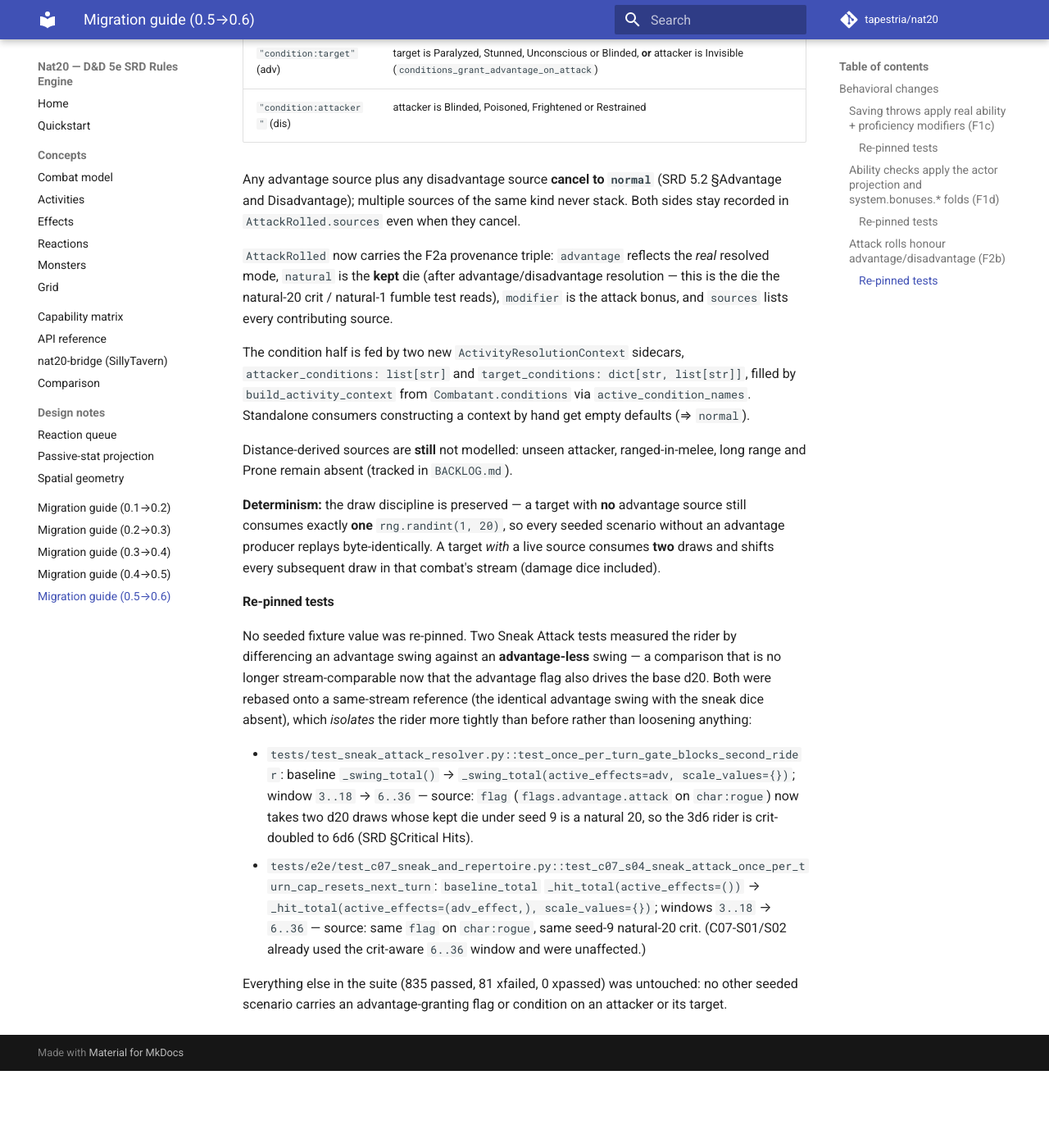
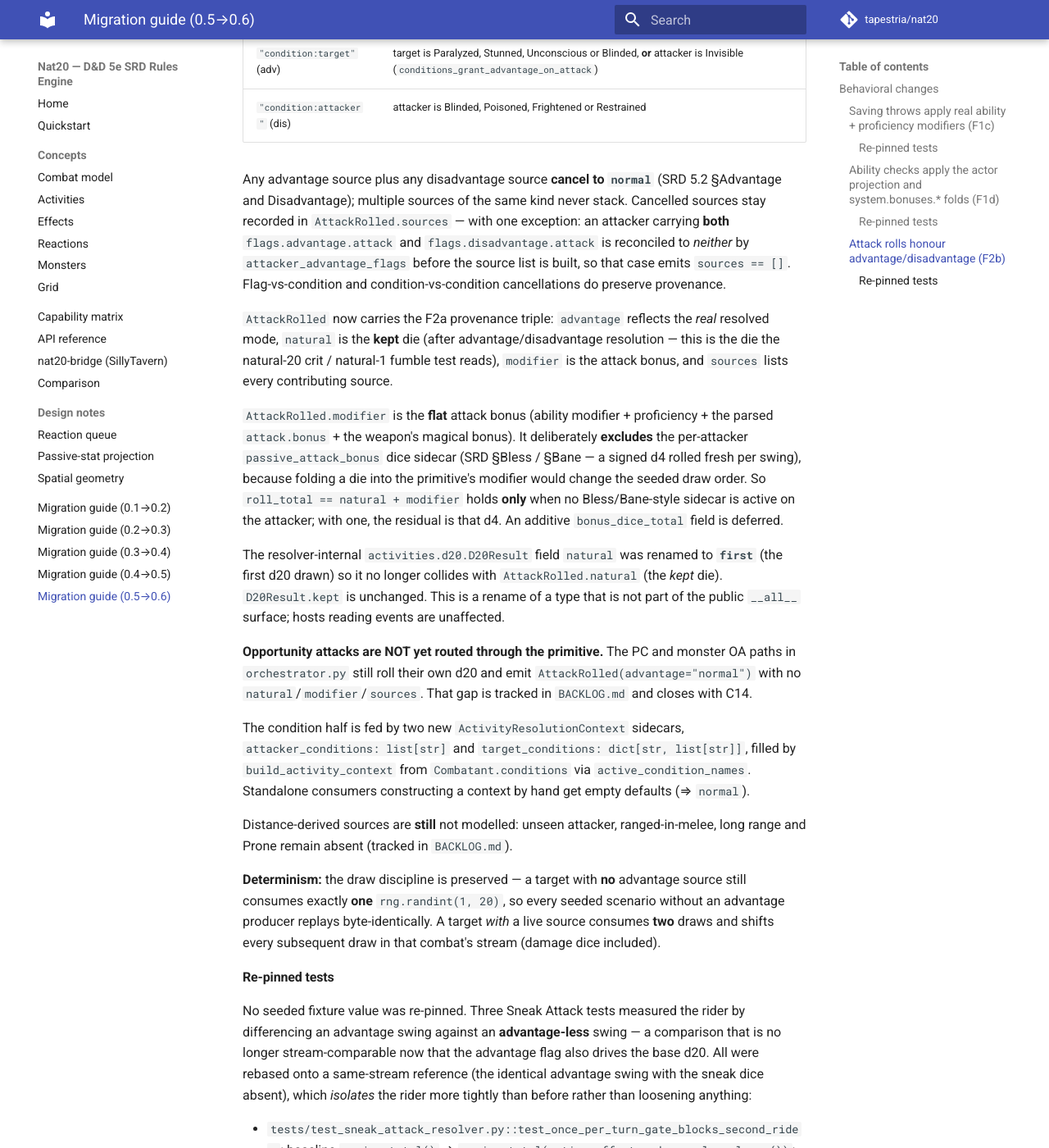
Before and after one commit to tapestria/nat20, an MkDocs documentation site: the page built from docs/migration/v0.5-to-v0.6.md, in a window 1280 px wide and 1400 px high, scrolled down 2974 px. Shown: the whole window at 82% size. Built offline with MkDocs 1.6.1 and Material for MkDocs 9.7.7, drawn with Linux system fonts in a browser that asks for light colours; comment, search, counter and statistics services are not loaded; before the commit the page ends 4280 px from its top, so only the background shows below that; some of the changed text lies outside the part shown.

Commit message:
fix(engine): F2b review round 1 — OA gap recorded, modifier invariant, D20Result.first
Review follow-ups on 06cb35a/60f1ae0. No new mechanics.

* Re-add a narrowed BACKLOG entry under "Audit 2026-08-26 — rolls & modifiers":
  the PC and monster opportunity-attack paths still emit
  `AttackRolled(advantage="normal")` outside `roll_d20_test` (C14 owns them).
  Soften the `docs/capabilities.md` row so it scopes the claim to ACTIVITY
  attacks and carves opportunity attacks out.
* Document on `AttackRolled.modifier` that it is the FLAT attack bonus and
  excludes the Bless/Bane `passive_attack_bonus` d4 (folding a die in would
  change the seeded draw order; a `bonus_dice_total` field is deferred), so
  `roll_total == natural + modifier` holds only without that sidecar. Pinned by
  a new test asserting the residual lands in `[1, 4]`.
* C07-S01 differenced an advantage combat against a no-advantage combat, which
  post-F2b is cross-stream. Rebased onto the same same-stream reference used for
  S04 (same advantage effect, non-rogue class ⇒ no Sneak Attack scale value ⇒ no
  rider), plus explicit assertions that the two runs share a stream and that the
  advantage really is live. The crit-aware window is unchanged.
* Rename `D20Result.natural` → `first` so it no longer collides with
  `AttackRolled.natural` (the KEPT die). `D20Result.kept` unchanged; the type is
  not on the public surface.

Co-Authored-By: Claude Fable 5 <noreply@anthropic.com>

```diff
--- a/docs/migration/v0.5-to-v0.6.md
+++ b/docs/migration/v0.5-to-v0.6.md
@@ -124,13 +124,38 @@ From v0.6 the attack roll goes through the unified D20 Test primitive
 | `"condition:attacker"` (dis) | attacker is Blinded, Poisoned, Frightened or Restrained |
 
 Any advantage source plus any disadvantage source **cancel to `normal`** (SRD 5.2
-§Advantage and Disadvantage); multiple sources of the same kind never stack. Both
-sides stay recorded in `AttackRolled.sources` even when they cancel.
+§Advantage and Disadvantage); multiple sources of the same kind never stack.
+Cancelled sources stay recorded in `AttackRolled.sources` — with one exception:
+an attacker carrying **both** `flags.advantage.attack` and
+`flags.disadvantage.attack` is reconciled to *neither* by
+`attacker_advantage_flags` before the source list is built, so that case emits
+`sources == []`. Flag-vs-condition and condition-vs-condition cancellations do
+preserve provenance.
 
 `AttackRolled` now carries the F2a provenance triple: `advantage` reflects the
 *real* resolved mode, `natural` is the **kept** die (after advantage/disadvantage
 resolution — this is the die the natural-20 crit / natural-1 fumble test reads),
 `modifier` is the attack bonus, and `sources` lists every contributing source.
+
+`AttackRolled.modifier` is the **flat** attack bonus (ability modifier +
+proficiency + the parsed `attack.bonus` + the weapon's magical bonus). It
+deliberately **excludes** the per-attacker `passive_attack_bonus` dice sidecar
+(SRD §Bless / §Bane — a signed d4 rolled fresh per swing), because folding a die
+into the primitive's modifier would change the seeded draw order. So
+`roll_total == natural + modifier` holds **only** when no Bless/Bane-style
+sidecar is active on the attacker; with one, the residual is that d4. An additive
+`bonus_dice_total` field is deferred.
+
+The resolver-internal `activities.d20.D20Result` field `natural` was renamed to
+**`first`** (the first d20 drawn) so it no longer collides with
+`AttackRolled.natural` (the *kept* die). `D20Result.kept` is unchanged. This is a
+rename of a type that is not part of the public `__all__` surface; hosts reading
+events are unaffected.
+
+**Opportunity attacks are NOT yet routed through the primitive.** The PC and
+monster OA paths in `orchestrator.py` still roll their own d20 and emit
+`AttackRolled(advantage="normal")` with no `natural`/`modifier`/`sources`. That
+gap is tracked in `BACKLOG.md` and closes with C14.
 
 The condition half is fed by two new `ActivityResolutionContext` sidecars,
 `attacker_conditions: list[str]` and `target_conditions: dict[str, list[str]]`,
@@ -149,10 +174,10 @@ that combat's stream (damage dice included).
 
 #### Re-pinned tests
 
-No seeded fixture value was re-pinned. Two Sneak Attack tests measured the rider
+No seeded fixture value was re-pinned. Three Sneak Attack tests measured the rider
 by differencing an advantage swing against an **advantage-less** swing — a
 comparison that is no longer stream-comparable now that the advantage flag also
-drives the base d20. Both were rebased onto a same-stream reference (the identical
+drives the base d20. All were rebased onto a same-stream reference (the identical
 advantage swing with the sneak dice absent), which *isolates* the rider more
 tightly than before rather than loosening anything:
 
@@ -161,11 +186,21 @@ tightly than before rather than loosening anything:
   window `3..18` → `6..36` — source: `flag` (`flags.advantage.attack` on
   `char:rogue`) now takes two d20 draws whose kept die under seed 9 is a natural
   20, so the 3d6 rider is crit-doubled to 6d6 (SRD §Critical Hits).
+- `tests/e2e/test_c07_sneak_and_repertoire.py::test_c07_s01_sneak_attack_adds_bounded_extra_damage_on_advantage`:
+  reference run `_run(())` (no advantage) → `_run((adv_effect,), class_slug="fighter")`
+  (same advantage effect, non-rogue ⇒ no `rogue.sneak-attack` scale value ⇒ no
+  rider) — source: `flag` (`flags.advantage.attack` on `char:rogue`), which now
+  makes the advantage run consume two draws so the advantage-less run is no
+  longer stream-comparable. The crit-aware `6..36` / `3..18` window is unchanged;
+  the test additionally now asserts the two runs share a stream (identical
+  `roll_total` and `is_crit`) and that the advantage is genuinely live
+  (`advantage == "advantage"`, `sources == ["flag"]`).
 - `tests/e2e/test_c07_sneak_and_repertoire.py::test_c07_s04_sneak_attack_once_per_turn_cap_resets_next_turn`:
   `baseline_total` `_hit_total(active_effects=())` →
   `_hit_total(active_effects=(adv_effect,), scale_values={})`; windows `3..18` →
   `6..36` — source: same `flag` on `char:rogue`, same seed-9 natural-20 crit.
-  (C07-S01/S02 already used the crit-aware `6..36` window and were unaffected.)
+  (C07-S02 is unaffected: neither of its runs carries an advantage source, so
+  both streams are identical.)
 
 Everything else in the suite (835 passed, 81 xfailed, 0 xpassed) was untouched:
 no other seeded scenario carries an advantage-granting flag or condition on an
```
Also changed, not shown: BACKLOG.md (+5 -0 lines), docs/capabilities.md (+1 -1 lines), 5 other files.
